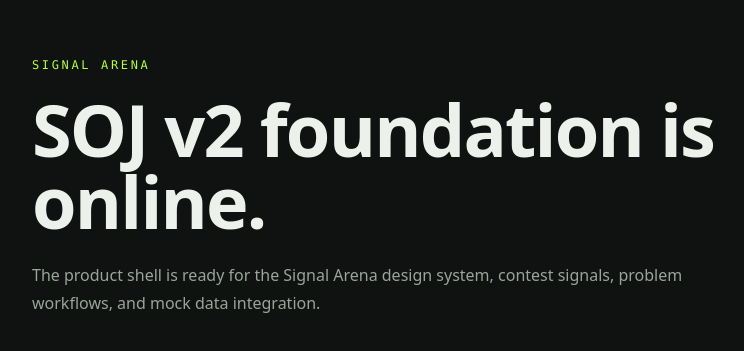
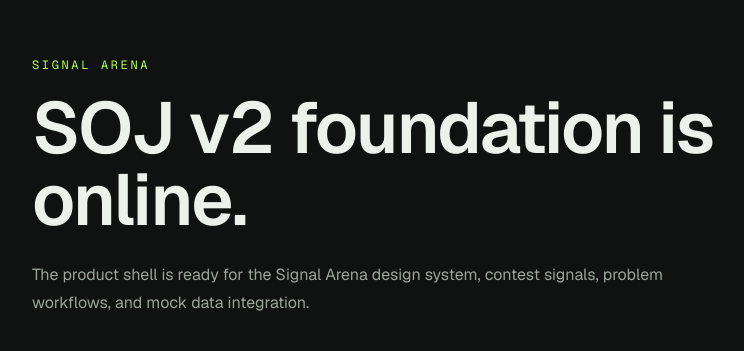
Before and after one commit to sparklyi/SOJ-web, a Next.js app: page / in a window 1280 px wide. Shown: the part 213-564 px from the top of the page, without its empty margins (56-800 px from the left). Built offline with nearby package versions, Linux system fonts and the light colour scheme.

Commit message:
style: lock signal arena tokens

```diff
--- a/app/globals.css
+++ b/app/globals.css
@@ -1,10 +1,38 @@
 @import "tailwindcss";
+
+@theme {
+  --color-soj-bg: rgb(var(--soj-bg));
+  --color-soj-bg-raised: rgb(var(--soj-bg-raised));
+  --color-soj-surface: rgb(var(--soj-surface));
+  --color-soj-surface-2: rgb(var(--soj-surface-2));
+  --color-soj-line: rgb(var(--soj-line));
+  --color-soj-text: rgb(var(--soj-text));
+  --color-soj-muted: rgb(var(--soj-text-muted));
+  --color-soj-accent: rgb(var(--soj-accent));
+  --color-soj-success: rgb(var(--soj-success));
+  --color-soj-warning: rgb(var(--soj-warning));
+  --color-soj-danger: rgb(var(--soj-danger));
+  --font-sans: var(--font-soj-sans);
+  --font-mono: var(--font-soj-mono);
+  --radius-soj-sm: 4px;
+  --radius-soj-md: 6px;
+  --radius-soj-lg: 8px;
+}
 
 :root {
   --soj-bg: 16 18 17;
+  --soj-bg-raised: 23 26 24;
+  --soj-surface: 28 32 30;
+  --soj-surface-2: 36 41 38;
+  --soj-line: 68 76 70;
   --soj-text: 236 241 235;
   --soj-text-muted: 154 164 154;
   --soj-accent: 179 255 67;
+  --soj-success: 117 217 122;
+  --soj-warning: 226 181 83;
+  --soj-danger: 231 102 92;
+  --soj-info: 112 173 230;
+  --soj-focus: 179 255 67;
 }
 
 * {
@@ -13,6 +41,8 @@
 
 html {
   background: rgb(var(--soj-bg));
+  color-scheme: dark;
+  scroll-behavior: smooth;
 }
 
 body {
@@ -20,4 +50,29 @@ body {
   min-height: 100dvh;
   background: rgb(var(--soj-bg));
   color: rgb(var(--soj-text));
+  font-family: var(--font-soj-sans), ui-sans-serif, system-ui, sans-serif;
+  text-rendering: geometricPrecision;
+  -webkit-font-smoothing: antialiased;
+  -moz-osx-font-smoothing: grayscale;
 }
+
+::selection {
+  background: rgb(var(--soj-accent) / 0.28);
+  color: rgb(var(--soj-text));
+}
+
+:focus-visible {
+  outline: 2px solid rgb(var(--soj-focus));
+  outline-offset: 3px;
+}
+
+@media (prefers-reduced-motion: reduce) {
+  *,
+  *::before,
+  *::after {
+    animation-duration: 0.01ms !important;
+    animation-iteration-count: 1 !important;
+    scroll-behavior: auto !important;
+    transition-duration: 0.01ms !important;
+  }
+}
--- a/app/layout.tsx
+++ b/app/layout.tsx
@@ -1,5 +1,16 @@
 import type { Metadata } from "next";
+import { Geist, Geist_Mono } from "next/font/google";
 import "./globals.css";
+
+const geistSans = Geist({
+  variable: "--font-soj-sans",
+  subsets: ["latin"],
+});
+
+const geistMono = Geist_Mono({
+  variable: "--font-soj-mono",
+  subsets: ["latin"],
+});
 
 export const metadata: Metadata = {
   title: "SOJ",
@@ -12,7 +23,7 @@ export default function RootLayout({
   children: React.ReactNode;
 }>) {
   return (
-    <html lang="en">
+    <html lang="en" className={`${geistSans.variable} ${geistMono.variable}`}>
       <body>{children}</body>
     </html>
   );
--- a/app/page.tsx
+++ b/app/page.tsx
@@ -1,14 +1,14 @@
 export default function HomePage() {
   return (
-    <main className="min-h-dvh bg-[rgb(var(--soj-bg))] text-[rgb(var(--soj-text))]">
+    <main className="min-h-dvh bg-soj-bg text-soj-text">
       <section className="mx-auto flex min-h-dvh w-full max-w-6xl flex-col justify-center px-6 py-24">
-        <p className="font-mono text-xs uppercase tracking-[0.22em] text-[rgb(var(--soj-accent))]">
+        <p className="font-mono text-xs uppercase tracking-[0.22em] text-soj-accent">
           Signal Arena
         </p>
         <h1 className="mt-5 max-w-3xl text-5xl font-semibold tracking-tight md:text-7xl">
           SOJ v2 foundation is online.
         </h1>
-        <p className="mt-6 max-w-2xl text-base leading-7 text-[rgb(var(--soj-text-muted))]">
+        <p className="mt-6 max-w-2xl text-base leading-7 text-soj-muted">
           The product shell is ready for the Signal Arena design system,
           contest signals, problem workflows, and mock data integration.
         </p>
--- a/scripts/style-lint.mjs
+++ b/scripts/style-lint.mjs
@@ -1,6 +1,79 @@
-import { existsSync } from "node:fs";
+import { existsSync, readdirSync, readFileSync } from "node:fs";
+import { join } from "node:path";
+import { cwd } from "node:process";
 
 if (!existsSync("app")) {
   console.error("Expected Next.js app directory to exist.");
   process.exit(1);
 }
+
+const roots = ["app", "components", "features"].filter((path) => existsSync(path));
+const forbiddenImports = [
+  "antd",
+  "ant-design-vue",
+  "element-plus",
+  "vue",
+  "vue-router",
+  "pinia",
+];
+const forbiddenClassFragments = [
+  "bg-purple",
+  "from-purple",
+  "to-purple",
+  "rounded-2xl",
+  "rounded-3xl",
+];
+
+const issues = [];
+
+function walk(directory) {
+  const entries = readdirSync(directory, { withFileTypes: true });
+  for (const entry of entries) {
+    const path = join(directory, entry.name);
+    if (entry.isDirectory()) {
+      walk(path);
+      continue;
+    }
+    if (!/\.(css|tsx|ts|jsx|js)$/.test(entry.name)) continue;
+    if (path === "app/globals.css") continue;
+    checkFile(path);
+  }
+}
+
+function checkFile(path) {
+  const source = readFileSync(path, "utf8");
+  const relative = path.replace(`${cwd()}/`, "");
+
+  if (/#[0-9a-fA-F]{3,8}\b/.test(source)) {
+    issues.push(`${relative}: raw hex color found. Use Signal Arena tokens.`);
+  }
+  if (/\brgba?\(/.test(source)) {
+    issues.push(`${relative}: raw rgb/rgba color found. Use Signal Arena tokens.`);
+  }
+  for (const item of forbiddenImports) {
+    const pattern = new RegExp(`from ["']${item}["']|import\\(["']${item}["']\\)`);
+    if (pattern.test(source)) {
+      issues.push(`${relative}: forbidden legacy UI/runtime import '${item}'.`);
+    }
+  }
+  for (const item of forbiddenClassFragments) {
+    if (source.includes(item)) {
+      issues.push(`${relative}: forbidden class fragment '${item}'.`);
+    }
+  }
+  if (/LocalButton|CustomInput|PageTabs|button className=/.test(source)) {
+    issues.push(`${relative}: possible page-local primitive. Use shared UI components.`);
+  }
+}
+
+for (const root of roots) {
+  walk(root);
+}
+
+if (issues.length > 0) {
+  console.error("Signal Arena style lint failed:");
+  for (const issue of issues) {
+    console.error(`- ${issue}`);
+  }
+  process.exit(1);
+}
--- a/tailwind.config.ts
+++ b/tailwind.config.ts
@@ -7,7 +7,33 @@ const config: Config = {
     "./features/**/*.{js,ts,jsx,tsx,mdx}",
   ],
   theme: {
-    extend: {},
+    extend: {
+      colors: {
+        soj: {
+          bg: "rgb(var(--soj-bg) / <alpha-value>)",
+          "bg-raised": "rgb(var(--soj-bg-raised) / <alpha-value>)",
+          surface: "rgb(var(--soj-surface) / <alpha-value>)",
+          "surface-2": "rgb(var(--soj-surface-2) / <alpha-value>)",
+          line: "rgb(var(--soj-line) / <alpha-value>)",
+          text: "rgb(var(--soj-text) / <alpha-value>)",
+          muted: "rgb(var(--soj-text-muted) / <alpha-value>)",
+          accent: "rgb(var(--soj-accent) / <alpha-value>)",
+          success: "rgb(var(--soj-success) / <alpha-value>)",
+          warning: "rgb(var(--soj-warning) / <alpha-value>)",
+          danger: "rgb(var(--soj-danger) / <alpha-value>)",
+          info: "rgb(var(--soj-info) / <alpha-value>)",
+        },
+      },
+      borderRadius: {
+        "soj-sm": "4px",
+        "soj-md": "6px",
+        "soj-lg": "8px",
+      },
+      fontFamily: {
+        sans: ["var(--font-soj-sans)", "ui-sans-serif", "system-ui", "sans-serif"],
+        mono: ["var(--font-soj-mono)", "ui-monospace", "SFMono-Regular", "monospace"],
+      },
+    },
   },
 };
 
```
Also changed, not shown: 1 other file (tests, documents, lock files or other folders).
